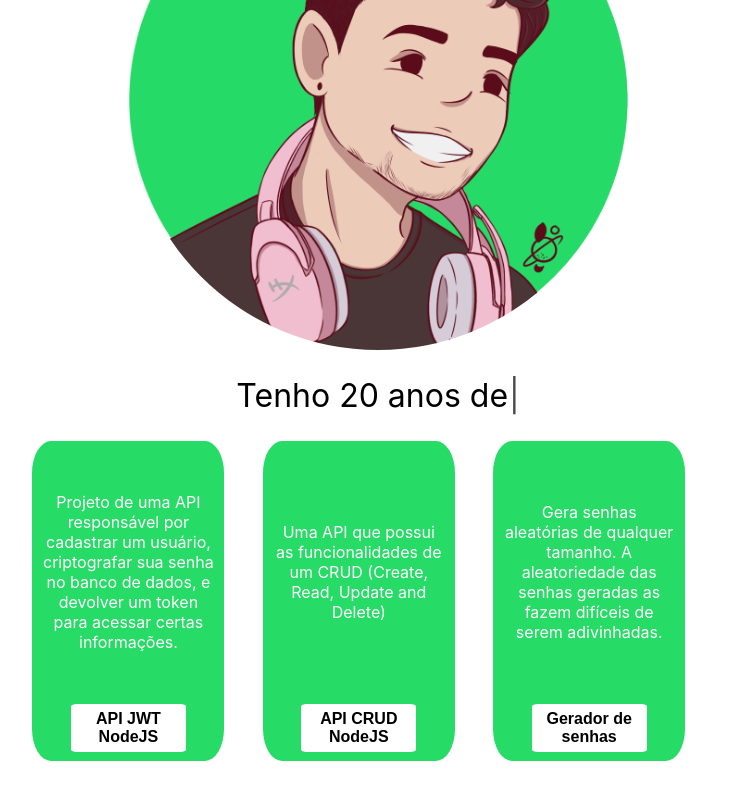
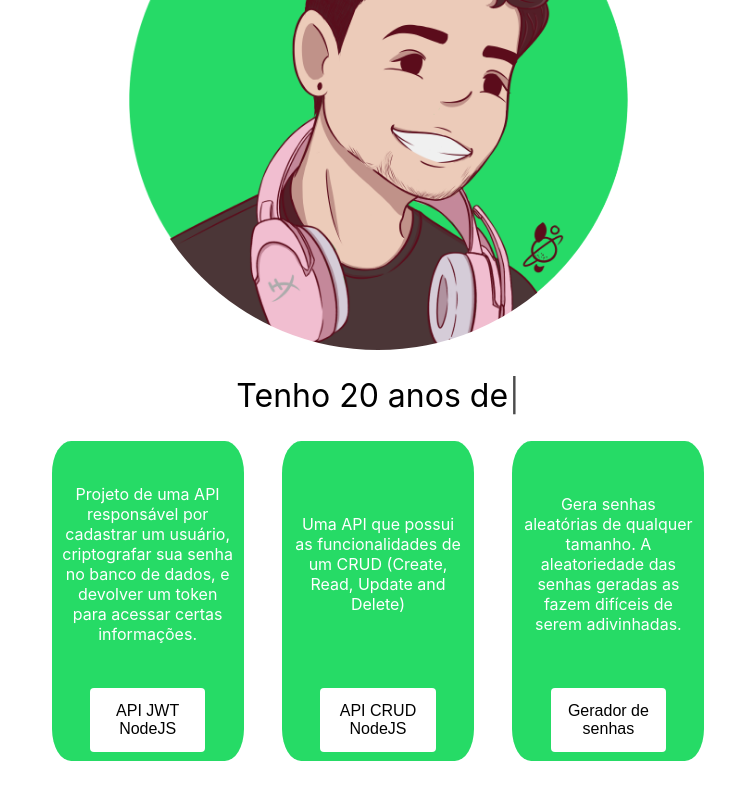
Before and after one commit to arielmell0/arielom.tech, a React (Create React App) app: page / in a window 1280 px wide. Shown: the part 250-1050 px from the top of the page, without its empty margins (262-997 px from the left). After the commit the page ends 1011 px from the top, so only its background shows below. Built offline with nearby package versions, Linux system fonts and the light colour scheme.

Commit message:
feat: arrumando detalhes do card

```diff
--- a/src/Components/Card/Card.js
+++ b/src/Components/Card/Card.js
@@ -44,13 +44,17 @@ const CardItem = styled.div`
     flex-wrap: wrap;
     height: 40vh;
     width: 15vw;
-    margin-right: 3vw;
-    margin-bottom: 5vw;
+    margin-left: 1.5vw;
+    margin-right: 1.5vw;
+    margin-top: 2.5vh;
     border-radius: 10%;
     background-color: #26DB66;
 
     @media (max-width: 900px) {
         width: 60%;
+        margin-right: 0;
+        margin-top: 2.5vh;
+
     }
 `;
 
@@ -59,7 +63,6 @@ const CardContainer = styled.div`
     flex-direction: row;
     align-items: center;
     justify-content: center;
-    margin-top: 2.5vh;
 
     @media (max-width: 900px) {
         flex-direction: column;
--- a/src/Components/CardButton/CardButton.js
+++ b/src/Components/CardButton/CardButton.js
@@ -10,13 +10,12 @@ const CardButton = (props) => {
 
 const Button = styled.button`
     width: 60%;
-    height: 15%;
+    height: 20%;
     background-color: white;
-    border-radius: 5%;
+    border-radius: 4px;
     margin-bottom: 5%;
     border: none;
     font-size: 1rem;
-    font-weight: bold;
 
     &:hover {
         background-color: black;
```
